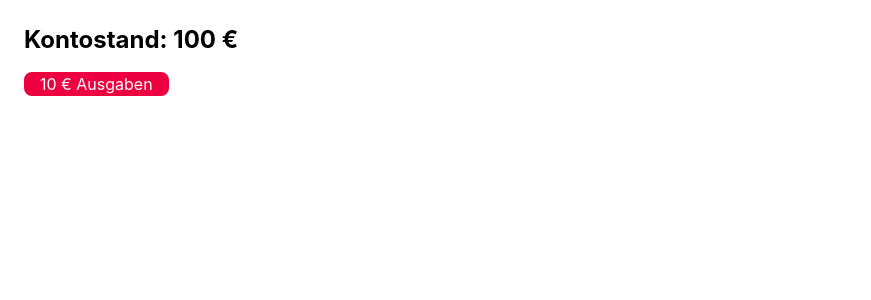
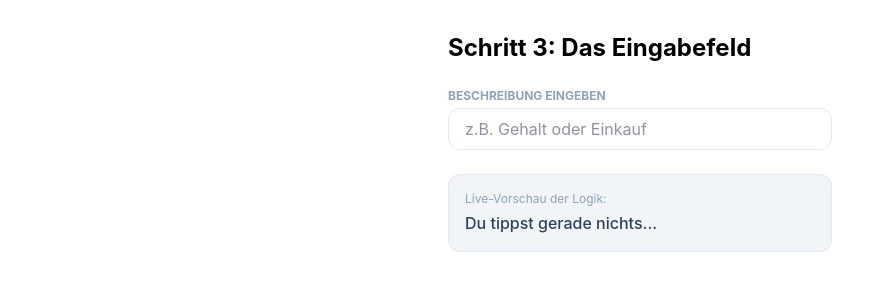
Before and after one commit to codewithnatan/road-to-fullstack, a Vue app in the folder 04-fullstack-apps/budget-tracker/apps/web/: page / in a window 1280 px wide. Shown: the top 300 px of the page, without its empty margins (0-871 px from the left). Built offline with nearby package versions, Linux system fonts and the light colour scheme.

Commit message:
feat (budget-tracker): implement live two-way data binding using v-model

```diff
--- a/04-fullstack-apps/budget-tracker/apps/web/src/App.vue
+++ b/04-fullstack-apps/budget-tracker/apps/web/src/App.vue
@@ -2,26 +2,31 @@
 // Wir holen das Vue-Werkzeug für Reaktivittät
 import { ref } from  'vue'
 
-// Logik: Wir starten mit 100 Euro Kontostand
-const balance = ref<number>(100)
-
-// Diese Funktion zieht uns gleich Geld ab
-function spendMoney() {
-  balance.value = balance.value - 10 // Wir ziehen 10 Euro ab
-}
+// Logik: Eine leere reaktive Variable für den Text
+const textInput = ref<string>("")
 </script>
 
 <template>
-  <!-- Output -->
-  <div class="p-6">
-    <!-- Wir zeigen den aktuuellen Kontostand an -->
-     <h1 class="text-2xl font-bold text-salte-800">Kontostand: {{ balance }} €</h1>
+  <div class="p-8 max-w-md mx-auto">
+     <h1 class="text-2xl font-bold text-salte-800 mb-6">Schritt 3: Das Eingabefeld</h1>
 
-     <!-- Input: Ein Button, der bei @click die Funktion aufruft -->
-      <button
-      @click="spendMoney" class="mt-4 px-4 bg-rose-600 text-white rounded-lg hover:bg-rose-700 transition-colors"
-      >
-      10 € Ausgaben
-    </button>
+     <!-- Input: Das Textfeld, verbunden über v-model -->
+     <div class="mb-4">
+      <label class="block text-xs font-bold uppercase text-slate-400 mb-1">Beschreibung eingeben</label>
+      <input
+      v-model="textInput"
+      type="text"
+      placeholder="z.B. Gehalt oder Einkauf"
+      class="w-full px-4 py-2 bg-white border border-slate-200 rounded-xl focus:ring-2 focus:ring-blue-500 text-slate-800 transition-all"
+      />
+     </div>
+     <!-- Output: Hier spiegeln wir den Text live wider -->
+      <div class="p-4 bg-slate-100 rounded-xl border border-slate-200 mt-6">
+        <span class="text-xs text-slate-400 block mb-1">Live-Vorschau der Logik:</span>
+        <!-- Wenn textInput leer ist, zeigen wir einen Standardtext an (Kurzform für if/else) -->
+         <p class="font-medium text-slate-700">
+          {{ textInput || 'Du tippst gerade nichts...' }}
+         </p>
+      </div>
   </div>
 </template>
```
